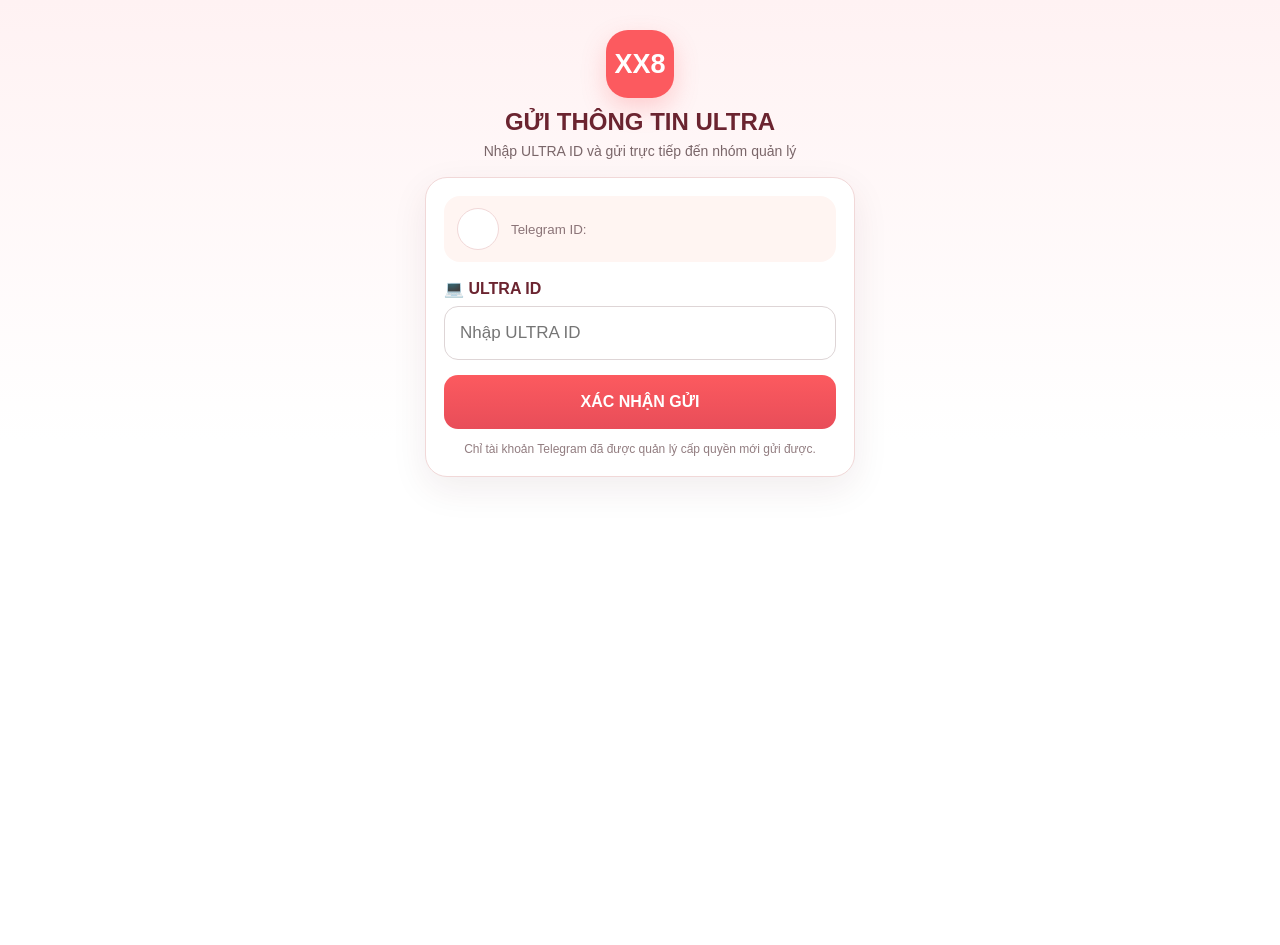
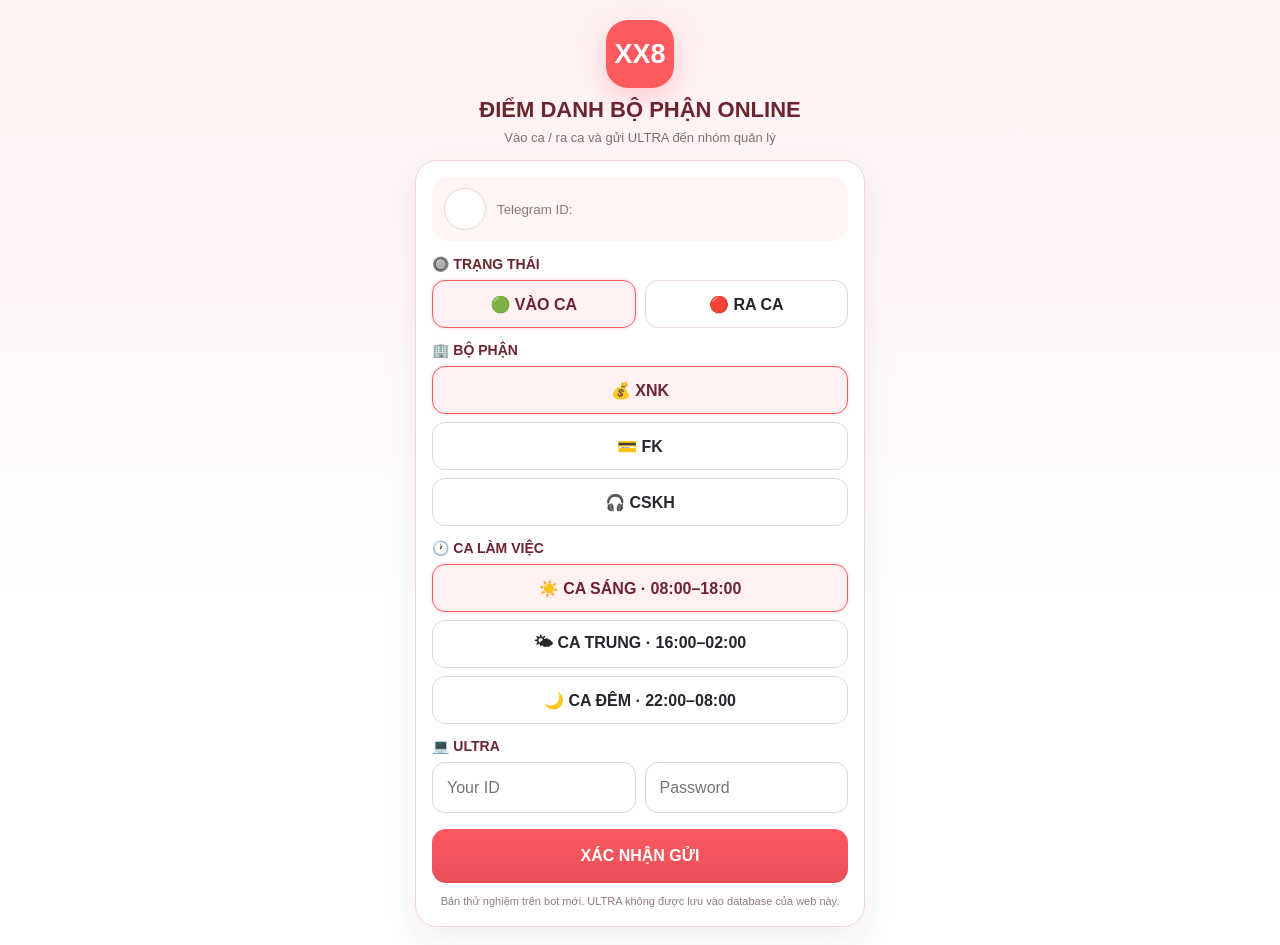
Before and after one commit to jiangxx8/xx8-ultra-app, a Flask app: page / in a window 1280 px wide. Before the commit the page ends 480 px from the top, so only its background shows below. Run offline with Flask 3, Linux system fonts and the light colour scheme; some libraries are stand-ins or nearby versions.

Commit message:
Update index.html

```diff
--- a/templates/index.html
+++ b/templates/index.html
@@ -3,111 +3,75 @@
 <head>
 <meta charset="utf-8">
 <meta name="viewport" content="width=device-width,initial-scale=1,viewport-fit=cover">
-  <title>XX8 ULTRA</title>
+<title>XX8 Điểm Danh Online</title>
 <script src="https://telegram.org/js/telegram-web-app.js?63"></script>
 <style>
-    * { box-sizing: border-box; }
-    :root {
-      --pink:#fc5a5f;
-      --pink2:#e84d59;
-      --wine:#6b2430;
-      --soft:#fff5f2;
-      --line:#f1d8d8;
-      --text:#20242a;
+*{box-sizing:border-box}
+:root{
+  --pink:#fc5a5f;--pink2:#e74f59;--wine:#6b2430;--soft:#fff5f2;
+  --line:#f0d6d8;--text:#24262b;--muted:#806d71;--green:#20b15a;--red:#e94444;
 }
-    body {
-      margin:0;
-      min-height:100vh;
-      font-family:Arial,Helvetica,sans-serif;
-      background:linear-gradient(180deg,#fff2f3 0%,#fff 55%);
-      color:var(--text);
-      padding:18px 14px max(18px, env(safe-area-inset-bottom));
+body{
+  margin:0;min-height:100vh;font-family:Arial,Helvetica,sans-serif;
+  background:linear-gradient(180deg,#fff0f2 0%,#fff 62%);
+  color:var(--text);padding:14px 12px max(18px,env(safe-area-inset-bottom));
 }
-    .wrap { max-width:430px; margin:0 auto; }
-    .head {
-      text-align:center;
-      padding:12px 8px 18px;
+.wrap{max-width:450px;margin:0 auto}
+.head{text-align:center;padding:6px 4px 15px}
+.logo{
+  width:68px;height:68px;border-radius:22px;margin:0 auto 9px;
+  background:var(--pink);color:#fff;display:flex;align-items:center;justify-content:center;
+  font-size:27px;font-weight:900;box-shadow:0 10px 24px rgba(252,90,95,.25)
 }
-    .logo {
-      width:68px;height:68px;border-radius:22px;
-      margin:0 auto 10px;
-      display:flex;align-items:center;justify-content:center;
-      background:var(--pink);
-      color:white;font-size:27px;font-weight:900;
-      box-shadow:0 10px 25px rgba(252,90,95,.25);
+h1{font-size:22px;color:var(--wine);margin:0}
+.sub{font-size:13px;color:var(--muted);margin:7px 0 0}
+.card{
+  background:#fff;border:1px solid var(--line);border-radius:22px;padding:16px;
+  box-shadow:0 12px 32px rgba(80,30,40,.08)
 }
-    h1 { margin:0; font-size:24px; color:var(--wine); }
-    .sub { margin:7px 0 0; color:#7a6669; font-size:14px; }
-    .card {
-      background:#fff;
-      border:1px solid var(--line);
-      border-radius:22px;
-      padding:18px;
-      box-shadow:0 12px 36px rgba(80,30,40,.08);
+.user{
+  display:flex;gap:11px;align-items:center;background:var(--soft);border-radius:16px;
+  padding:11px 12px;margin-bottom:15px
 }
-    .user {
-      display:flex;align-items:center;gap:12px;
-      background:var(--soft);
-      border-radius:16px;
-      padding:12px 13px;
-      margin-bottom:17px;
+.avatar{
+  width:42px;height:42px;border-radius:50%;border:1px solid var(--line);
+  background:#fff;color:var(--pink);display:flex;align-items:center;justify-content:center;font-weight:900
 }
-    .avatar {
-      width:42px;height:42px;border-radius:50%;
-      display:flex;align-items:center;justify-content:center;
-      background:#fff;color:var(--pink);font-weight:800;
-      border:1px solid var(--line);
+.user b{display:block;font-size:14px}.user small{color:#8b777b}
+.section{margin-top:14px}
+.label{font-weight:900;color:var(--wine);font-size:14px;margin-bottom:8px}
+.two{display:grid;grid-template-columns:1fr 1fr;gap:9px}
+.three{display:grid;grid-template-columns:1fr;gap:8px}
+.choice input{display:none}
+.choice label{
+  display:flex;align-items:center;justify-content:center;min-height:48px;padding:8px;
+  border:1.5px solid #e5d7d8;border-radius:13px;background:#fff;font-weight:800;cursor:pointer;text-align:center
 }
-    .user b { display:block; font-size:15px; }
-    .user small { color:#8b7478; }
-    label { display:block; font-weight:800; color:var(--wine); margin:5px 0 8px; }
-    input {
-      width:100%;
-      height:54px;
-      border:1.5px solid #ded5d6;
-      border-radius:14px;
-      padding:0 15px;
-      font-size:17px;
-      outline:none;
-      background:#fff;
+.choice input:checked+label{border-color:var(--pink);background:#fff0f1;color:var(--wine);box-shadow:0 0 0 2px rgba(252,90,95,.08)}
+input[type=text],input[type=password]{
+  width:100%;height:51px;border:1.5px solid #ddd2d4;border-radius:13px;
+  padding:0 14px;font-size:16px;outline:none;background:#fff
 }
-    input:focus { border-color:var(--pink); box-shadow:0 0 0 3px rgba(252,90,95,.12); }
-    button {
-      width:100%;
-      height:54px;
-      margin-top:15px;
-      border:0;border-radius:14px;
-      background:linear-gradient(180deg,var(--pink),var(--pink2));
-      color:#fff;font-size:16px;font-weight:900;
-      cursor:pointer;
+input:focus{border-color:var(--pink);box-shadow:0 0 0 3px rgba(252,90,95,.11)}
+.grid2{display:grid;grid-template-columns:1fr 1fr;gap:9px}
+button{
+  width:100%;height:54px;margin-top:16px;border:0;border-radius:14px;
+  background:linear-gradient(180deg,var(--pink),var(--pink2));color:#fff;
+  font-size:16px;font-weight:900;cursor:pointer
 }
-    button:disabled { opacity:.55; cursor:not-allowed; }
-    .note {
-      text-align:center;
-      font-size:12px;
-      color:#927d80;
-      margin-top:12px;
-      line-height:1.45;
-    }
-    .status {
-      display:none;
-      margin-top:14px;
-      padding:12px 13px;
-      border-radius:13px;
-      font-size:14px;
-      line-height:1.4;
-      text-align:center;
-    }
-    .ok { display:block;background:#ecfbf1;color:#176637;border:1px solid #ccefd8; }
-    .err { display:block;background:#fff0f0;color:#9a2630;border:1px solid #f2cccc; }
+button:disabled{opacity:.55}
+.status{display:none;margin-top:13px;border-radius:13px;padding:12px;text-align:center;font-size:14px;line-height:1.5}
+.ok{display:block;background:#ecfbf1;border:1px solid #caedd6;color:#176637}
+.err{display:block;background:#fff0f0;border:1px solid #f1cccc;color:#9b2731}
+.note{text-align:center;color:#907b7f;font-size:11px;line-height:1.45;margin-top:11px}
 </style>
 </head>
 <body>
 <div class="wrap">
   <div class="head">
     <div class="logo">XX8</div>
-      <h1>GỬI THÔNG TIN ULTRA</h1>
-      <p class="sub">Nhập ULTRA ID và gửi trực tiếp đến nhóm quản lý</p>
+    <h1>ĐIỂM DANH BỘ PHẬN ONLINE</h1>
+    <div class="sub">Vào ca / ra ca và gửi ULTRA đến nhóm quản lý</div>
   </div>
 
   <div class="card">
@@ -119,98 +83,118 @@
       </div>
     </div>
 
-      <label for="ultra">💻 ULTRA ID</label>
-      <input id="ultra" type="text" autocomplete="off" maxlength="100"
-             placeholder="Nhập ULTRA ID" inputmode="text">
+    <div class="section">
+      <div class="label">🔘 TRẠNG THÁI</div>
+      <div class="two">
+        <div class="choice">
+          <input id="checkin" type="radio" name="action" value="CHECK_IN" checked>
+          <label for="checkin">🟢 VÀO CA</label>
+        </div>
+        <div class="choice">
+          <input id="checkout" type="radio" name="action" value="CHECK_OUT">
+          <label for="checkout">🔴 RA CA</label>
+        </div>
+      </div>
+    </div>
 
-      <button id="submitBtn" type="button">XÁC NHẬN GỬI</button>
+    <div class="section">
+      <div class="label">🏢 BỘ PHẬN</div>
+      <div class="three">
+        <div class="choice"><input id="xnk" type="radio" name="dept" value="XNK" checked><label for="xnk">💰 XNK</label></div>
+        <div class="choice"><input id="fk" type="radio" name="dept" value="FK"><label for="fk">💳 FK</label></div>
+        <div class="choice"><input id="cskh" type="radio" name="dept" value="CSKH"><label for="cskh">🎧 CSKH</label></div>
+      </div>
+    </div>
+
+    <div class="section">
+      <div class="label">🕐 CA LÀM VIỆC</div>
+      <div class="three">
+        <div class="choice"><input id="morning" type="radio" name="shift" value="MORNING" checked><label for="morning">☀️ CA SÁNG · 08:00–18:00</label></div>
+        <div class="choice"><input id="middle" type="radio" name="shift" value="MIDDLE"><label for="middle">🌤 CA TRUNG · 16:00–02:00</label></div>
+        <div class="choice"><input id="night" type="radio" name="shift" value="NIGHT"><label for="night">🌙 CA ĐÊM · 22:00–08:00</label></div>
+      </div>
+    </div>
+
+    <div class="section">
+      <div class="label">💻 ULTRA</div>
+      <div class="grid2">
+        <input id="ultraId" type="text" maxlength="100" placeholder="Your ID">
+        <input id="ultraPassword" type="password" maxlength="200" placeholder="Password">
+      </div>
+    </div>
+
+    <button id="submitBtn">XÁC NHẬN GỬI</button>
     <div id="status" class="status"></div>
 
     <div class="note">
-        Chỉ tài khoản Telegram đã được quản lý cấp quyền mới gửi được.
+      Bản thử nghiệm trên bot mới. ULTRA không được lưu vào database của web này.
     </div>
   </div>
 </div>
 
 <script>
-  const tg = window.Telegram?.WebApp;
-  const btn = document.getElementById("submitBtn");
-  const input = document.getElementById("ultra");
-  const statusBox = document.getElementById("status");
+const tg=window.Telegram?.WebApp;
+const btn=document.getElementById("submitBtn");
+const statusBox=document.getElementById("status");
 
-  function showStatus(message, ok) {
-    statusBox.textContent = message;
-    statusBox.className = "status " + (ok ? "ok" : "err");
+function selected(name){
+  return document.querySelector(`input[name="${name}"]:checked`)?.value || "";
+}
+function showStatus(msg,ok){
+  statusBox.textContent=msg;
+  statusBox.className="status "+(ok?"ok":"err");
+}
+if(tg){
+  tg.ready();tg.expand();
+  try{tg.setHeaderColor("#fc5a5f");tg.setBackgroundColor("#fff5f2")}catch(_){}
+  const u=tg.initDataUnsafe?.user;
+  if(u){
+    const full=[u.first_name,u.last_name].filter(Boolean).join(" ");
+    document.getElementById("name").textContent=full||"Nhân viên Telegram";
+    document.getElementById("tid").textContent="Telegram ID: "+u.id;
+    document.getElementById("avatar").textContent=(u.first_name||"T").charAt(0).toUpperCase();
+  }
+}else{
+  document.getElementById("name").textContent="Hãy mở ứng dụng từ bot Telegram";
 }
 
-  if (tg) {
-    tg.ready();
-    tg.expand();
-    try {
-      tg.setHeaderColor("#fc5a5f");
-      tg.setBackgroundColor("#fff5f2");
-    } catch (_) {}
+btn.addEventListener("click",async()=>{
+  const ultraId=document.getElementById("ultraId").value.trim();
+  const ultraPassword=document.getElementById("ultraPassword").value.trim();
 
-    const user = tg.initDataUnsafe?.user;
-    if (user) {
-      const fullName = [user.first_name, user.last_name].filter(Boolean).join(" ");
-      document.getElementById("name").textContent = fullName || "Nhân viên Telegram";
-      document.getElementById("tid").textContent = "Telegram ID: " + user.id;
-      document.getElementById("avatar").textContent =
-        (user.first_name || "T").charAt(0).toUpperCase();
-    }
-  } else {
-    document.getElementById("name").textContent = "Hãy mở trang này từ bot Telegram";
-  }
+  if(!ultraId){showStatus("Vui lòng nhập Your ID.",false);return}
+  if(!ultraPassword){showStatus("Vui lòng nhập Password.",false);return}
+  if(!tg||!tg.initData){showStatus("Trang này phải được mở từ bot Telegram.",false);return}
 
-  btn.addEventListener("click", async () => {
-    const ultra = input.value.trim();
-
-    if (!ultra) {
-      showStatus("Vui lòng nhập ULTRA ID.", false);
-      input.focus();
-      return;
-    }
-
-    if (!tg || !tg.initData) {
-      showStatus("Trang này phải được mở từ nút Ứng dụng trong bot Telegram.", false);
-      return;
-    }
-
-    btn.disabled = true;
-    btn.textContent = "ĐANG GỬI...";
-    statusBox.className = "status";
-
-    try {
-      const res = await fetch("/submit", {
-        method: "POST",
-        headers: {"Content-Type": "application/json"},
-        body: JSON.stringify({
-          initData: tg.initData,
-          ultra_id: ultra
+  btn.disabled=true;btn.textContent="ĐANG GỬI...";statusBox.className="status";
+  try{
+    const res=await fetch("/submit",{
+      method:"POST",
+      headers:{"Content-Type":"application/json"},
+      body:JSON.stringify({
+        initData:tg.initData,
+        action:selected("action"),
+        department:selected("dept"),
+        shift:selected("shift"),
+        ultra_id:ultraId,
+        ultra_password:ultraPassword
       })
     });
+    const data=await res.json().catch(()=>({}));
+    if(!res.ok||!data.ok)throw new Error(data.message||"Gửi thất bại.");
 
-      const data = await res.json().catch(() => ({}));
-
-      if (!res.ok || !data.ok) {
-        throw new Error(data.message || "Gửi thất bại.");
-      }
-
-      showStatus("✅ " + data.message, true);
-      try { tg.HapticFeedback.notificationOccurred("success"); } catch (_) {}
-      input.value = "";
-
-      setTimeout(() => {
-        try { tg.close(); } catch (_) {}
-      }, 1200);
-
-    } catch (err) {
-      showStatus(err.message || "Có lỗi xảy ra.", false);
-      try { tg.HapticFeedback.notificationOccurred("error"); } catch (_) {}
-    } finally {
-      btn.disabled = false;
-      btn.textContent = "XÁC NHẬN GỬI";
+    showStatus(
+      `✅ ${data.message}\n${data.action} · ${data.department} · ${data.shift_name} · ${data.shift_time}`,
+      true
+    );
+    try{tg.HapticFeedback.notificationOccurred("success")}catch(_){}
+    document.getElementById("ultraId").value="";
+    document.getElementById("ultraPassword").value="";
+  }catch(e){
+    showStatus(e.message||"Có lỗi xảy ra.",false);
+    try{tg.HapticFeedback.notificationOccurred("error")}catch(_){}
+  }finally{
+    btn.disabled=false;btn.textContent="XÁC NHẬN GỬI";
   }
 });
 </script>
```
Lines whose indentation alone changed are shown as unchanged.
